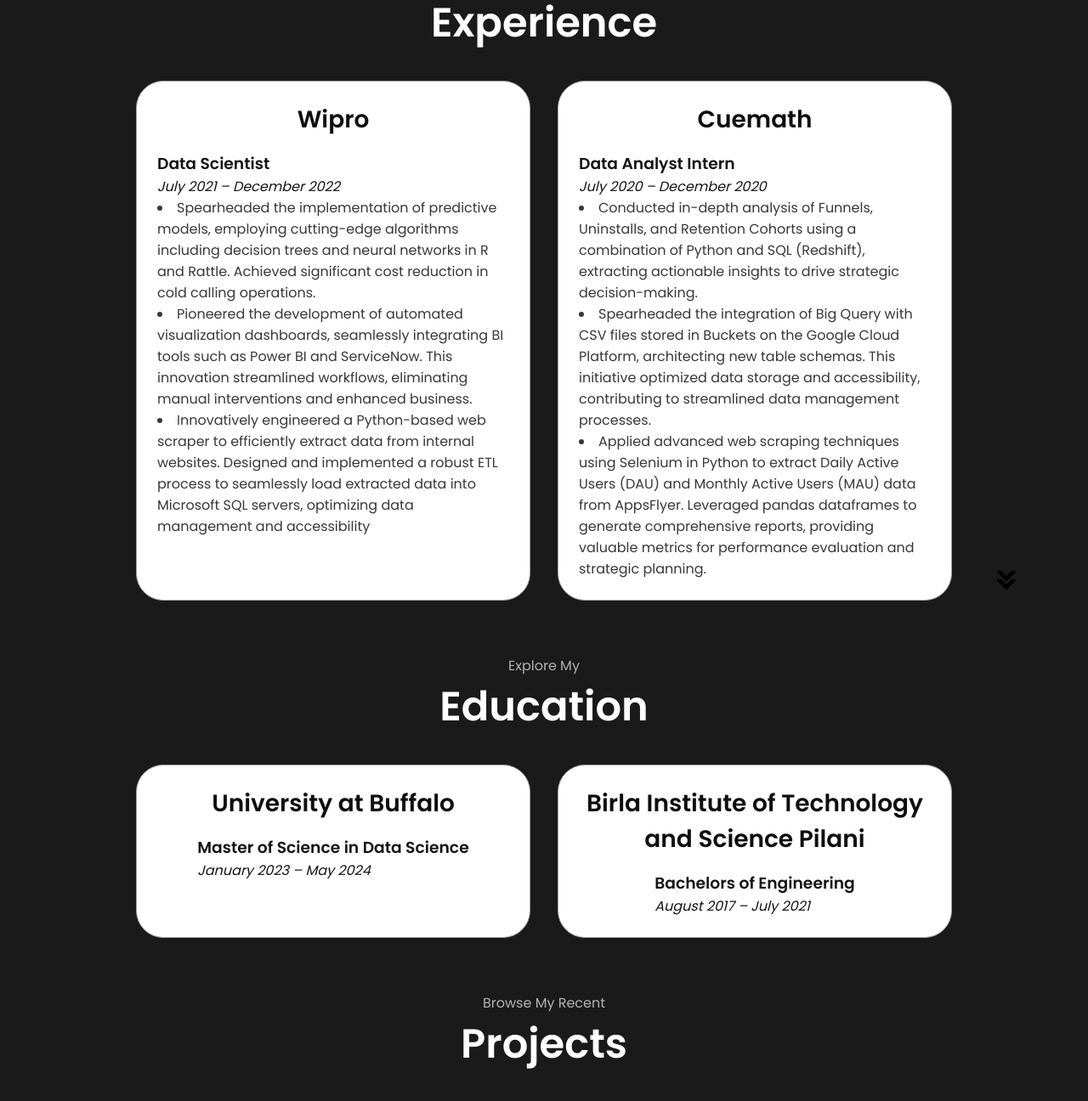
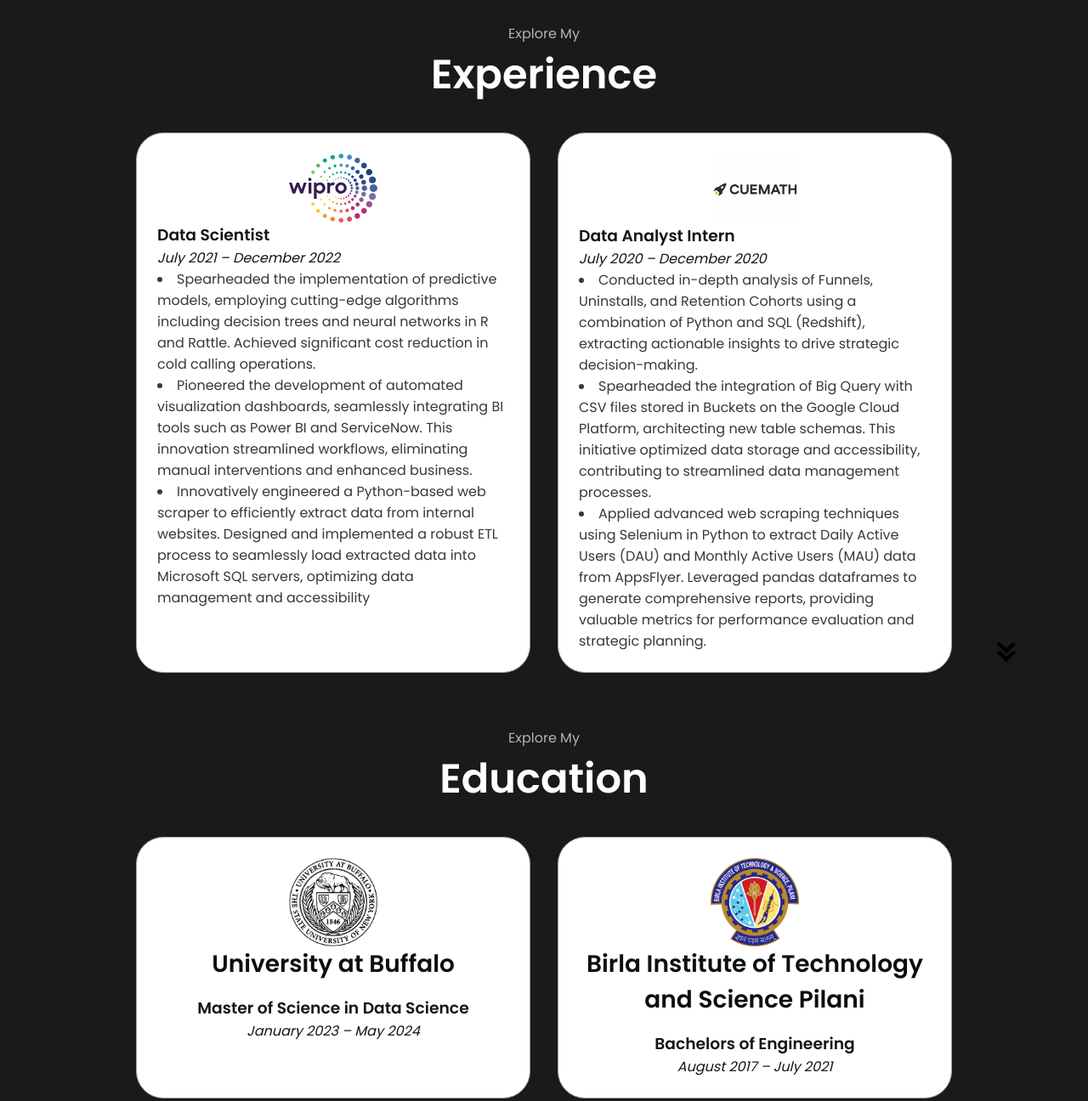
Before and after one commit to vatsalyaanand/Portfolio-Website, a plain HTML site: page index.html in a window 1280 px wide. Shown: the part 1180-2476 px from the top of the page at 85% size. Drawn offline with Linux system fonts and the light colour scheme.

Commit message:
Update Portfolio

```diff
--- a/css/style.css
+++ b/css/style.css
@@ -24,8 +24,8 @@
   color: #383838;
 }
 p2{
-  color: #cccaca;
-  font-size: 1rem;
+  color: #e7e7e7;
+  font-size: 1.2rem;
 }
 
 /* TRANSITION */
@@ -194,11 +194,16 @@
 
 .section__pic-container {
   display: flex;
-  height: 400px;
-  width: 400px;
-  margin: auto 0;
+  justify-content: center;
+  align-items: center;
   transform: scale(0.55); /* Initial scale for the picture */
   transition: transform 1.5s ease; /* Smooth transition for the scale */
+}
+
+.section__pic-container img {
+  max-width: 100%;
+  max-height: 100%;
+  height: auto;
 }
 
 .section__text {
@@ -413,6 +418,10 @@
   border-color: rgb(163, 163, 163);
   background: rgb(250, 250, 250);
 }
+.company-institute-img{
+  width: 25%;
+  height: 25%;
+}
 
 .project-img {
   border-radius: 2rem;
@@ -478,6 +487,13 @@
   color: #151515;
 }
 
+.email-text1 {
+  color: #151515;
+  margin: 0 auto;
+  display: block;
+  width: fit-content;
+  text-align: center;
+}
 /* FOOTER SECTION */
 
 footer {
--- a/index.html
+++ b/index.html
@@ -78,7 +78,6 @@
       <p class="section__text__p1">Get To Know More</p>
       <h1 class="title">About Me</h1>
 
-
       <div class="about-details-container">
         <div class="text-container">
             <p2>
@@ -99,7 +98,14 @@
       <div class="experience-details-container">
         <div class="about-containers">
           <div class="details-container">
-            <h2 class="experience-sub-title">Wipro</h2>
+            <div class="article-container">
+              <img
+                src="./img/wipro-logo.svg"
+                alt="Wipro"
+                class="company-institute-img"
+              />
+            </div>
+<!--            <h2 class="experience-sub-title">Wipro</h2>-->
             <div class="article-container">
               <div>
                   <h3 class="email-text">Data Scientist</h3>
@@ -119,7 +125,14 @@
             </div>
           </div>
           <div class="details-container">
-            <h2 class="experience-sub-title">Cuemath</h2>
+            <div class="article-container">
+              <img
+                src="./img/cuemath.png"
+                alt="Cuemath"
+                class="company-institute-img"
+              />
+            </div>
+<!--            <h2 class="experience-sub-title">Cuemath</h2>-->
             <div class="article-container">
               <div>
                   <h3 class="email-text">Data Analyst Intern</h3>
@@ -154,21 +167,35 @@
       <div class="experience-details-container">
         <div class="about-containers">
           <div class="details-container">
+            <div class="article-container">
+              <img
+                src="./img/ub-logo1.png"
+                alt="UB"
+                class="company-institute-img"
+              />
+            </div>
             <h2 class="experience-sub-title">University at Buffalo</h2>
             <div class="article-container">
               <div>
                   <h3 class="email-text">Master of Science in Data Science</h3>
-                <i class="email-text">January 2023 – May 2024</i>
+                <i class="email-text1">January 2023 – May 2024</i>
                 </div>
 
             </div>
           </div>
           <div class="details-container">
+            <div class="article-container">
+              <img
+                src="./img/bits-logo.png"
+                alt="BITS"
+                class="company-institute-img"
+              />
+            </div>
             <h2 class="experience-sub-title">Birla Institute of Technology and Science Pilani</h2>
             <div class="article-container">
               <div>
                   <h3 class="email-text">Bachelors of Engineering</h3>
-                <i class="email-text">August 2017 – July 2021</i>
+                <i class="email-text1">August 2017 – July 2021</i>
                 </div>
 
             </div>
@@ -189,7 +216,7 @@
                 class="project-img"
               />
             </div>
-            <h2 class="experience-sub-title project-title">Fake News Detection</h2>
+            <h2 class="experience-sub-title project-title">Fake News Detection </h2>
             <i class="italics-font-black">Python, Flask</i>
             <br>
             <br>
--- a/js/script.js
+++ b/js/script.js
@@ -8,11 +8,3 @@
 document.addEventListener('DOMContentLoaded', function() {
   document.getElementById('profile').classList.add('hero-intro');
 });
-
-// Function to toggle between light and dark themes
-function toggleTheme() {
-  document.body.classList.toggle('dark-theme');
-}
-
-// Event listener for theme toggle button
-document.getElementById('theme-toggle').addEventListener('click', toggleTheme);
```
Also changed, not shown: img/bits-logo.png (added), img/cuemath.png (added), img/ub-logo.png (added), img/ub-logo1.png (added), img/wipro-logo.svg (added).
